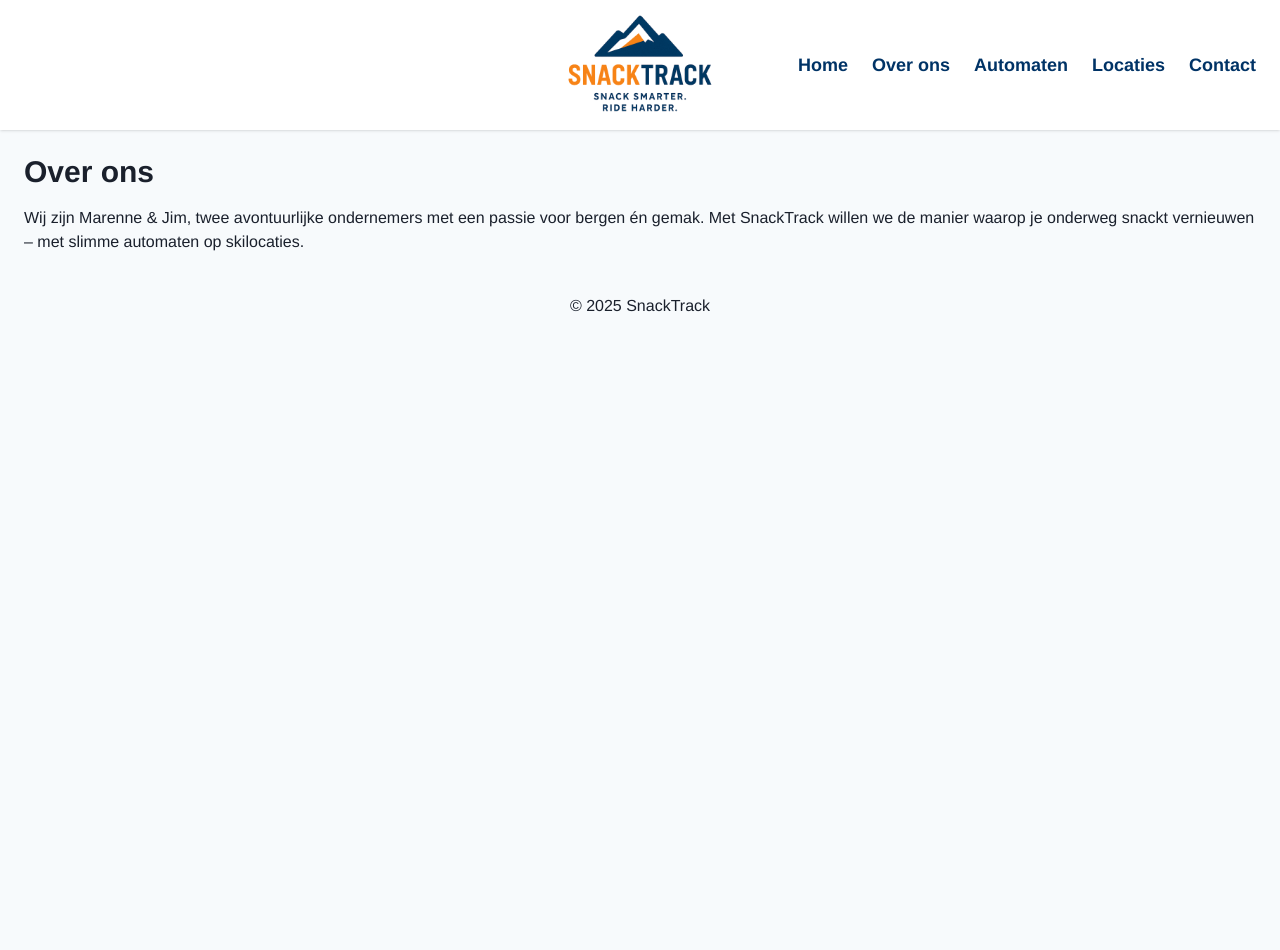
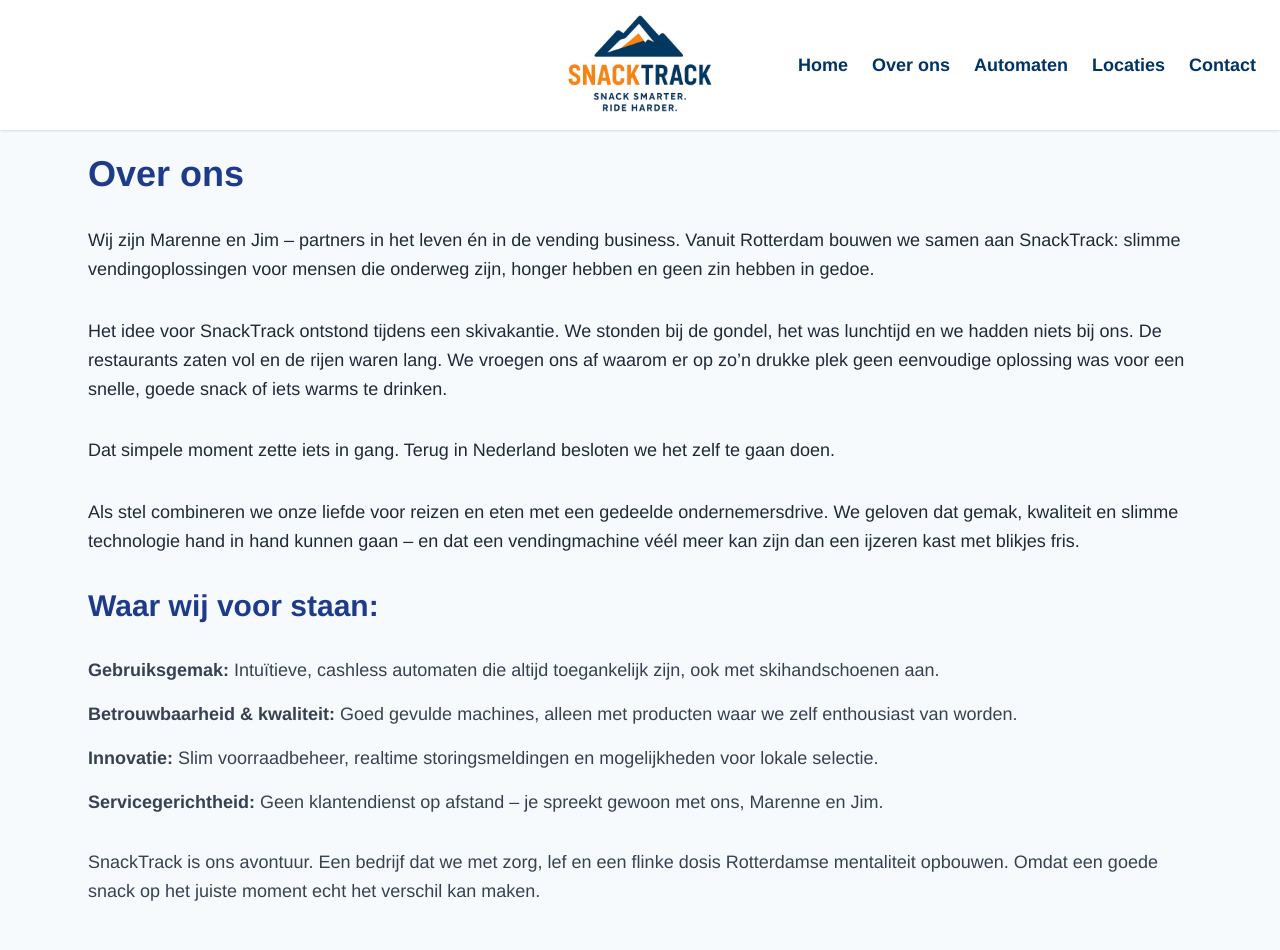
Before and after one commit to snacktracknl/snacktrack-website, a Next.js app: page /over-ons in a window 1280 px wide. Shown: the top 950 px of the page. Before the commit the page ends 800 px from the top, so only its background shows below. Built offline with nearby package versions, Linux system fonts and the light colour scheme.

Commit message:
Update over-ons.tsx

```diff
--- a/pages/over-ons.tsx
+++ b/pages/over-ons.tsx
@@ -3,13 +3,41 @@ import Footer from '../components/Footer'
 
 export default function OverOns() {
   return (
-    <>
+    <div className="min-h-screen flex flex-col">
       <Navbar />
-      <main className="p-6">
-        <h1 className="text-3xl font-bold mb-4">Over ons</h1>
-        <p>Wij zijn Marenne & Jim, twee avontuurlijke ondernemers met een passie voor bergen én gemak. Met SnackTrack willen we de manier waarop je onderweg snackt vernieuwen – met slimme automaten op skilocaties.</p>
+      <main className="flex-grow p-6 max-w-6xl mx-auto space-y-8 text-gray-800">
+        <h1 className="text-4xl font-bold mb-6 text-blue-900">Over ons</h1>
+
+        <p className="text-lg leading-relaxed">
+          Wij zijn Marenne en Jim – partners in het leven én in de vending business. Vanuit Rotterdam bouwen we samen aan SnackTrack: slimme vendingoplossingen voor mensen die onderweg zijn, honger hebben en geen zin hebben in gedoe.
+        </p>
+
+        <p className="text-lg leading-relaxed">
+          Het idee voor SnackTrack ontstond tijdens een skivakantie. We stonden bij de gondel, het was lunchtijd en we hadden niets bij ons. De restaurants zaten vol en de rijen waren lang. We vroegen ons af waarom er op zo’n drukke plek geen eenvoudige oplossing was voor een snelle, goede snack of iets warms te drinken.
+        </p>
+
+        <p className="text-lg leading-relaxed">
+          Dat simpele moment zette iets in gang. Terug in Nederland besloten we het zelf te gaan doen.
+        </p>
+
+        <p className="text-lg leading-relaxed">
+          Als stel combineren we onze liefde voor reizen en eten met een gedeelde ondernemersdrive. We geloven dat gemak, kwaliteit en slimme technologie hand in hand kunnen gaan – en dat een vendingmachine véél meer kan zijn dan een ijzeren kast met blikjes fris.
+        </p>
+
+        <h2 className="text-3xl font-bold mt-8 mb-4 text-blue-900">Waar wij voor staan:</h2>
+
+        <ul className="space-y-4 text-lg text-gray-700">
+          <li><strong>Gebruiksgemak:</strong> Intuïtieve, cashless automaten die altijd toegankelijk zijn, ook met skihandschoenen aan.</li>
+          <li><strong>Betrouwbaarheid & kwaliteit:</strong> Goed gevulde machines, alleen met producten waar we zelf enthousiast van worden.</li>
+          <li><strong>Innovatie:</strong> Slim voorraadbeheer, realtime storingsmeldingen en mogelijkheden voor lokale selectie.</li>
+          <li><strong>Servicegerichtheid:</strong> Geen klantendienst op afstand – je spreekt gewoon met ons, Marenne en Jim.</li>
+        </ul>
+
+        <p className="mt-8 text-lg leading-relaxed text-gray-700">
+          SnackTrack is ons avontuur. Een bedrijf dat we met zorg, lef en een flinke dosis Rotterdamse mentaliteit opbouwen. Omdat een goede snack op het juiste moment echt het verschil kan maken.
+        </p>
       </main>
       <Footer />
-    </>
+    </div>
   )
 }
```
